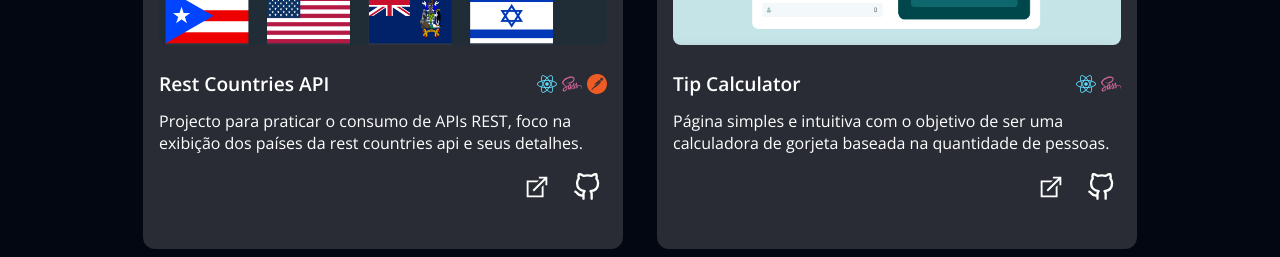
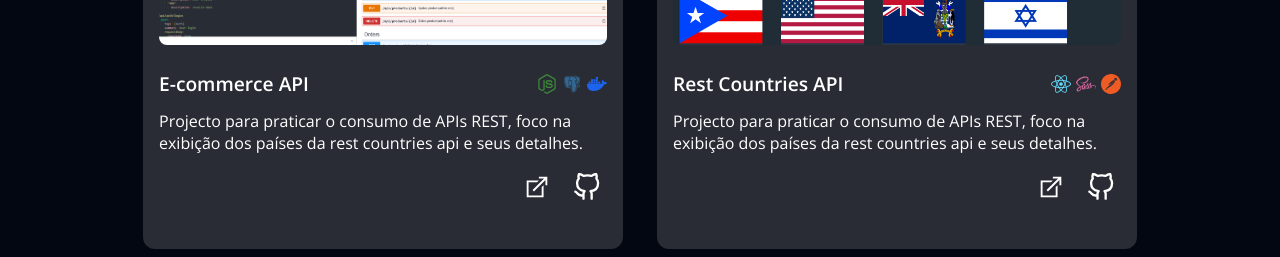
Before and after one commit to Brun0Silveir4/portfolio, a React (Vite) app: page /projects in a window 1280 px wide. Shown: the part 307-564 px from the top of the page. Built offline with nearby package versions, Linux system fonts and the light colour scheme.

Commit message:
add: novo projeto adicionado

```diff
--- a/src/components/techIcons/TechIcon.jsx
+++ b/src/components/techIcons/TechIcon.jsx
@@ -1,6 +1,7 @@
 // components/TechIcon.jsx
-import { FaReact, FaNodeJs, FaSass } from 'react-icons/fa';
+import { FaReact, FaNodeJs, FaSass, FaDocker } from 'react-icons/fa';
 import { SiFirebase, SiTailwindcss } from 'react-icons/si';
+import { BiLogoPostgresql } from "react-icons/bi";
 import { useContext } from 'react';
 import { ThemeContext } from '../../Context/ThemeContext';
 import { SiPostman } from "react-icons/si";
@@ -18,7 +19,10 @@ export default function TechIcon({ name }) {
     orchestrate: <img src="/images/ibm-watsonx--orchestrate.svg" alt="" style={{ width: 20, height: 20, filter: theme == 'dark' ? "invert(1)" : "invert(0)" }}/>,
     carbon: <img src="/images/carbon.svg" alt="" style={{ width: 20, height: 20, filter: theme == 'dark' ? "invert(1)" : "invert(0)" }}/>,
     sass: <FaSass size={20} color='#cf649a' />,
-    postman: <SiPostman size={20} color='#EF5B25'/>
+    postman: <SiPostman size={20} color='#EF5B25'/>,
+    postgres: <BiLogoPostgresql size={20} color='#336791' />,
+    docker: <FaDocker size={20} color='#1D63ED' />
+
   };
   return techMap[name.toLowerCase()] || null;
 }
--- a/src/pages/Projects/Projects.jsx
+++ b/src/pages/Projects/Projects.jsx
@@ -9,6 +9,7 @@ import Aphrodite from "../../../public/images/aphrodite.png";
 import realState from "../../../public/images/real-state-page.png"
 import tipCalculator from "../../../public/images/tipCalculator.png"
 import RestCountries from "../../../public/images/rest-countries.png"
+import EcommerceAPI from "../../../public/images/E-commerce-api.png"
 
 export default function Projects() {
   useEffect(() => {
@@ -16,6 +17,15 @@ export default function Projects() {
   }, []);
 
   const projectList = [
+    {
+      title: "E-commerce API",
+      description: "Projecto para praticar o consumo de APIs REST, foco na exibição dos países da rest countries api e seus detalhes.",
+      image: EcommerceAPI,
+      techs: ["node", "postgres", "docker"],
+      clicable: true,
+      liveLink: 'https://app.swaggerhub.com/apis/BRUNOSILVEIRADIONISI/E-COMMERCE-API/1.0#/Auth/post_api_auth_register',
+      repo: 'https://github.com/Brun0Silveir4/e-commerce-api'
+    },
     {
       title: "Rest Countries API",
       description: "Projecto para praticar o consumo de APIs REST, foco na exibição dos países da rest countries api e seus detalhes.",
```
Also changed, not shown: public/images/E-commerce-api.png (added).
